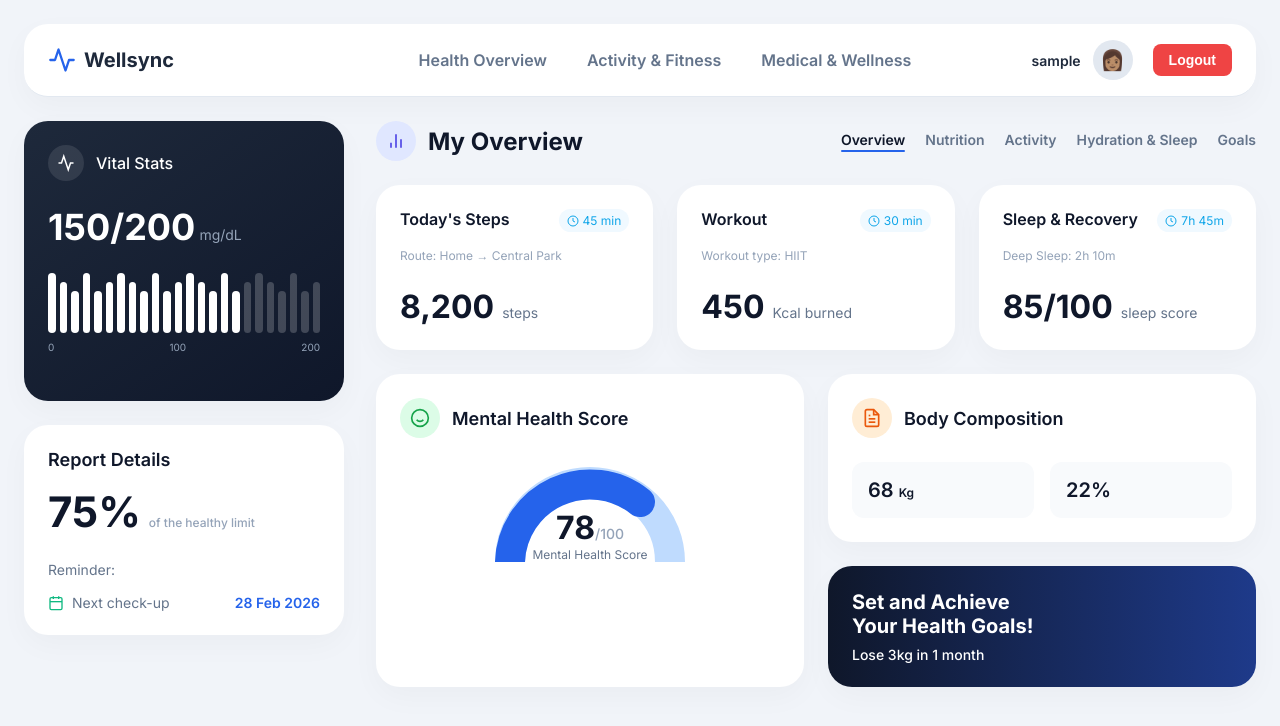
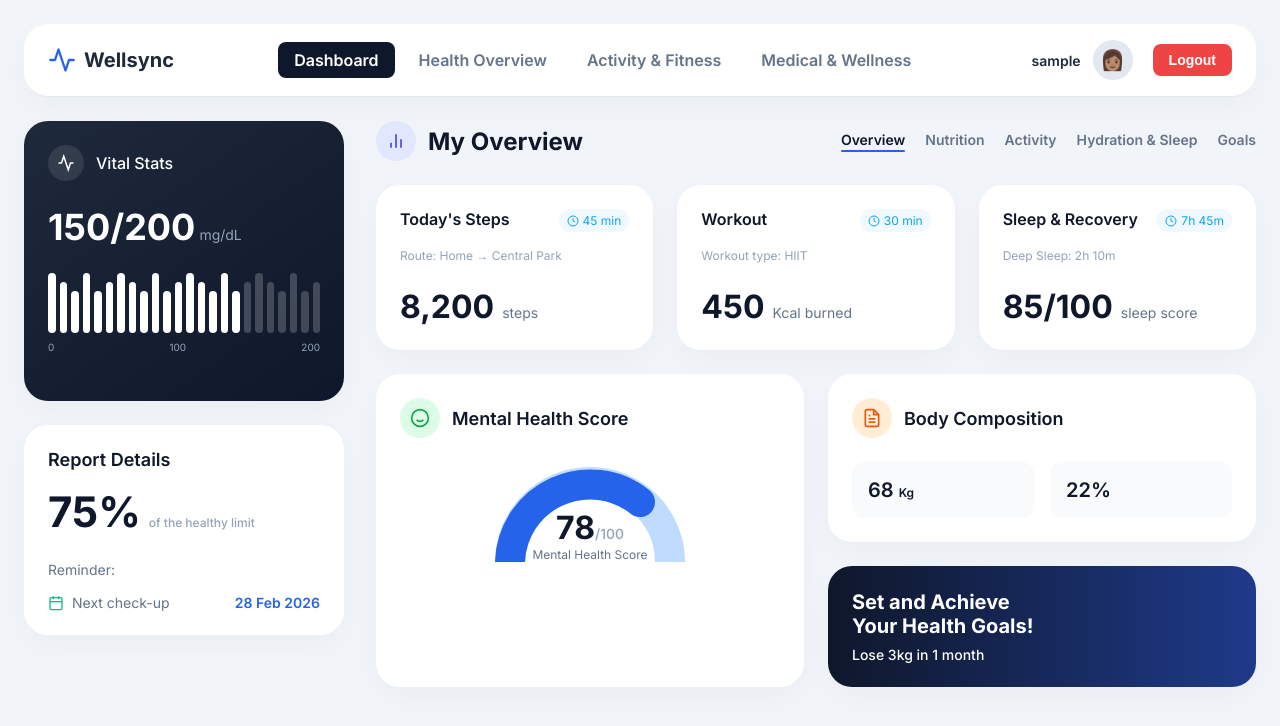
Before and after one commit to Agni-Squad/health-coach, a Next.js app: page / in a window 1280 px wide. Shown: the top 726 px of the page. Built offline with nearby package versions, Linux system fonts and the light colour scheme; sample sign-in values are in the browser's storage.

Commit message:
fix: resolve z-index stacking context hiding active tab pill behind header

```diff
--- a/src/components/Header.tsx
+++ b/src/components/Header.tsx
@@ -72,6 +72,7 @@ export default function Header() {
                 color: isActive ? '#FFFFFF' : '#64748B',
                 textDecoration: 'none',
                 position: 'relative',
+                zIndex: 0, // CRITICAL: Creates a stacking context so the -1 z-index background doesn't go behind the header!
                 transition: 'color 0.2s ease',
               }}
               onMouseOver={(e) => {
```
